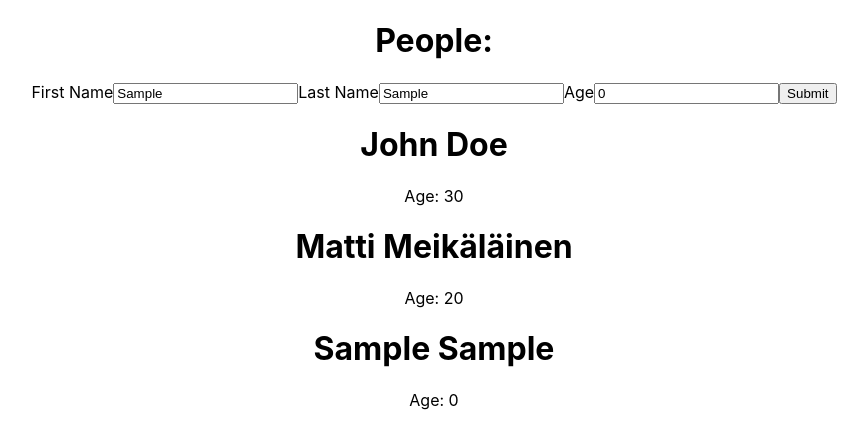
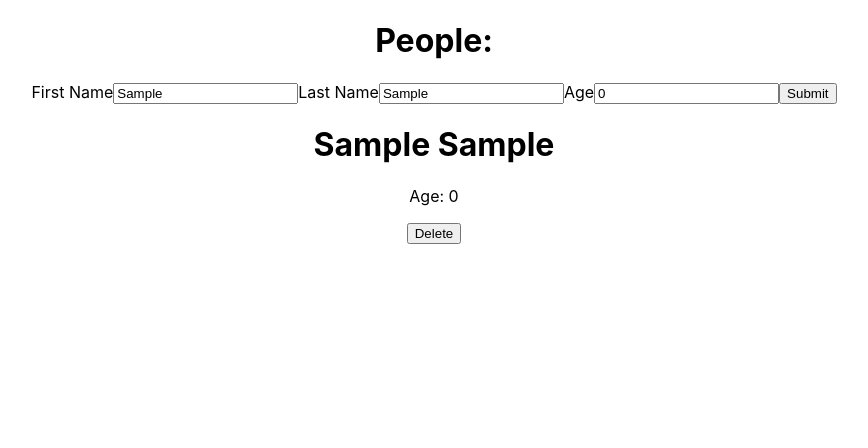
Before and after one commit to apbd/name-table, a React (Create React App) app: page / in a window 1280 px wide. Both pictures are taken after typing "Sample", "Sample" into the empty fields and a click on the button "Submit". Shown: the top 448 px of the page, without its empty margins (206-1074 px from the left). Built offline with nearby package versions, Linux system fonts and the light colour scheme.

Commit message:
Remove person button

```diff
--- a/src/App.tsx
+++ b/src/App.tsx
@@ -2,37 +2,48 @@ import React, { useState } from 'react'
 import './assets/App.css'
 import PersonCard from './components/PersonCard'
 import { Formik, Field, Form, FormikHelpers } from 'formik'
-
-interface Person {
-	firstName: string
-	lastName: string
-	age: number
-}
+import IPerson from './interfaces/IPerson'
 
 function App() {
-	const [people, setPeople] = useState<Person[]>([
-		{ firstName: 'John', lastName: 'Doe', age: 30 },
-		{ firstName: 'Matti', lastName: 'Meikäläinen', age: 20 },
-	])
+	// Init state
+	const [peopleList, setPeopleList] = useState<IPerson[]>([])
 
+	// Filter the removed person out of the state
+	const removePerson = (id: string) => {
+		peopleList.filter(person => {
+			return person.id !== id
+		})
+		setPeopleList([
+			...peopleList.filter(person => {
+				return person.id !== id
+			}),
+		])
+	}
+
+	// Copy state and add person to array
+	const addPerson = (values: IPerson): void => {
+		setPeopleList([...peopleList, values])
+	}
 
 	return (
 		<div className='App'>
 			<h1>People:</h1>
+
+			{/* Person creation form */}
 			<Formik
 				initialValues={{
+					id: '_',
 					firstName: '',
 					lastName: '',
 					age: 0,
+					removePerson: removePerson,
 				}}
 				onSubmit={(
-					values: Person,
-					{ setSubmitting }: FormikHelpers<Person>
+					values: IPerson,
+					{ setSubmitting }: FormikHelpers<IPerson>
 				) => {
+					addPerson({ ...values, id: Math.random().toString(16).slice(2) })
 					setTimeout(() => {
-						// console.log(JSON.stringify(values, null, 2))
-		setPeople([...people, values] )
-
 						setSubmitting(false)
 					}, 500)
 				}}
@@ -45,24 +56,22 @@ function App() {
 					<Field id='lastName' name='lastName' placeholder='Doe' />
 
 					<label htmlFor='age'>Age</label>
-					<Field
-						id='age'
-						name='age'
-						placeholder='40'
-						type='number'
-					/>
+					<Field id='age' name='age' placeholder='40' type='number' />
 
 					<button type='submit'>Submit</button>
 				</Form>
 			</Formik>
 
-			{people.map((person, index) => {
+			{/* Make people list */}
+			{peopleList.map((person: IPerson, index: number) => {
 				return (
 					<PersonCard
 						key={index}
+						id={person.id}
 						firstName={person.firstName}
 						lastName={person.lastName}
 						age={person.age}
+						removePerson={removePerson}
 					/>
 				)
 			})}
--- a/src/components/PersonCard.tsx
+++ b/src/components/PersonCard.tsx
@@ -1,10 +1,13 @@
 import React from 'react';
+import IPerson from '../interfaces/IPerson'
 
-const PersonCard: React.FC<{firstName: string, lastName: string, age: number}> = ({firstName, lastName, age})=> {
+
+const PersonCard: React.FC<IPerson> = ({id, firstName, lastName, age, removePerson}) => {
     return (
     <div>
         <h1>{firstName} {lastName}</h1>
         <p>Age: {age}</p>
+        <button onClick={() => removePerson(id)}>Delete</button>
     </div>)
 }
 
--- /dev/null
+++ b/src/interfaces/IPerson.tsx
@@ -0,0 +1,10 @@
+
+interface IPerson {
+	id: string,
+	firstName: string
+	lastName: string
+	age: number
+	removePerson: (id: string) => void
+}
+
+export default IPerson
```
